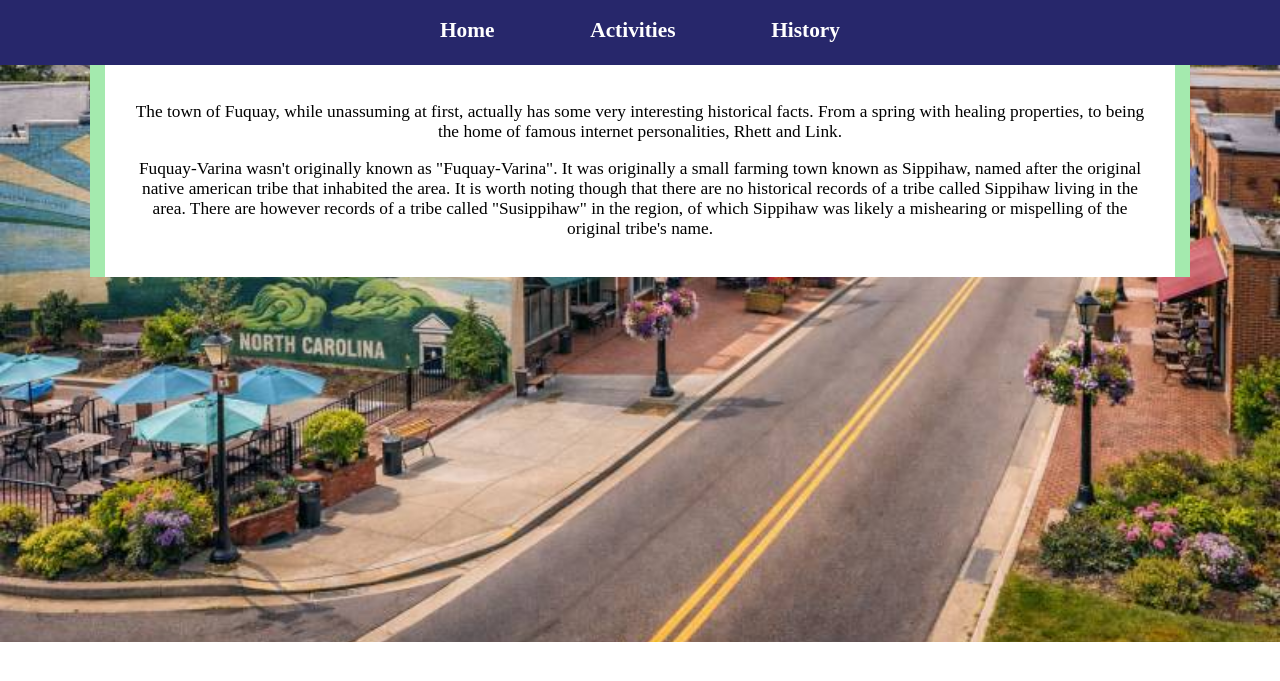
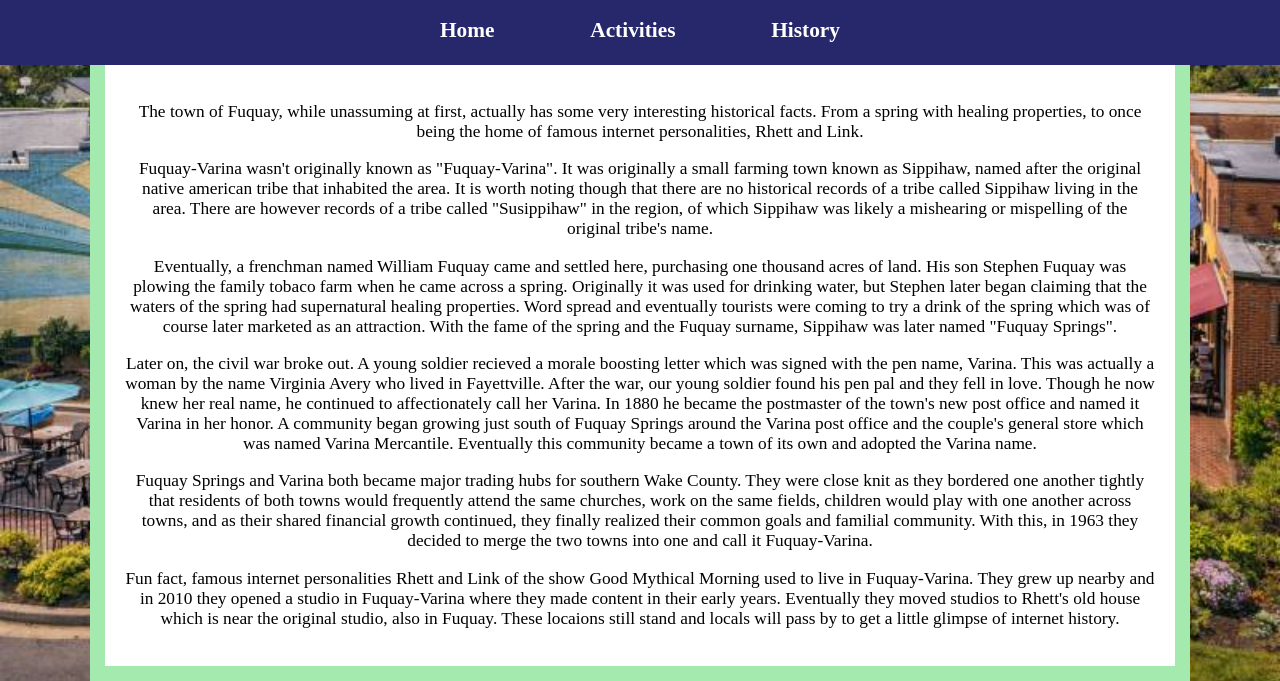
Before and after one commit to BlakeRoberson42/local-guide, a plain HTML site: page local-guide/history.html in a window 1280 px wide. Shown: the part 158-839 px from the top of the page. Before the commit the page ends 800 px from the top, so only its background shows below. Drawn offline with Linux system fonts and the light colour scheme.

Commit message:
Add updated files checked for accessibility

```diff
--- a/local-guide/css/style.css
+++ b/local-guide/css/style.css
@@ -26,7 +26,8 @@ img {
     text-align: center;
     background-color: rgb(255, 255, 255);
     border: 15px solid rgb(164 234 174);
-    border-width: 0px 15px 0px 15px;
+    border-width: 0px 15px 15px 15px;
+    height: auto;
 }
 
 .Act-sect {
--- a/local-guide/history.html
+++ b/local-guide/history.html
@@ -22,11 +22,27 @@
 
     <div class="body-copy">
         <p>
-            The town of Fuquay, while unassuming at first, actually has some very interesting historical facts. From a spring with healing properties, to being the home of famous internet personalities, Rhett and Link.
+            The town of Fuquay, while unassuming at first, actually has some very interesting historical facts. From a spring with healing properties, to once being the home of famous internet personalities, Rhett and Link.
         </p>
 
         <p>
             Fuquay-Varina wasn't originally known as "Fuquay-Varina". It was originally a small farming town known as Sippihaw, named after the original native american tribe that inhabited the area. It is worth noting though that there are no historical records of a tribe called Sippihaw living in the area. There are however records of a tribe called "Susippihaw" in the region, of which Sippihaw was likely a mishearing or mispelling of the original tribe's name.
+        </p>
+        <p>
+
+            Eventually, a frenchman named William Fuquay came and settled here, purchasing one thousand acres of land. His son Stephen Fuquay was plowing the family tobaco farm when he came across a spring. Originally it was used for drinking water, but Stephen later began claiming that the waters of the spring had supernatural healing properties. Word spread and eventually tourists were coming to try a drink of the spring which was of course later marketed as an attraction. With the fame of the spring and the Fuquay surname, Sippihaw was later named "Fuquay Springs".
+        </p>
+        <p>
+
+            Later on, the civil war broke out. A young soldier recieved a morale boosting letter which was signed with the pen name, Varina. This was actually a woman by the name Virginia Avery who lived in Fayettville. After the war, our young soldier found his pen pal and they fell in love. Though he now knew her real name, he continued to affectionately call her Varina. In 1880 he became the postmaster of the town's new post office and named it Varina in her honor. A community began growing just south of Fuquay Springs around the Varina post office and the couple's general store which was named Varina Mercantile. Eventually this community became a town of its own and adopted the Varina name.
+        </p>
+        <p>
+
+            Fuquay Springs and Varina both became major trading hubs for southern Wake County. They were close knit as they bordered one another tightly that residents of both towns would frequently attend the same churches, work on the same fields, children would play with one another across towns, and as their shared financial growth continued, they finally realized their common goals and familial community. With this, in 1963 they decided to merge the two towns into one and call it Fuquay-Varina.
+        </p>
+        <p>
+
+            Fun fact, famous internet personalities Rhett and Link of the show Good Mythical Morning used to live in Fuquay-Varina. They grew up nearby and in 2010 they opened a studio in Fuquay-Varina where they made content in their early years. Eventually they moved studios to Rhett's old house which is near the original studio, also in Fuquay. These locaions still stand and locals will pass by to get a little glimpse of internet history.
         </p>
     </div>
 
```
Also changed, not shown: local-guide/index.html (+11 -2 lines).
